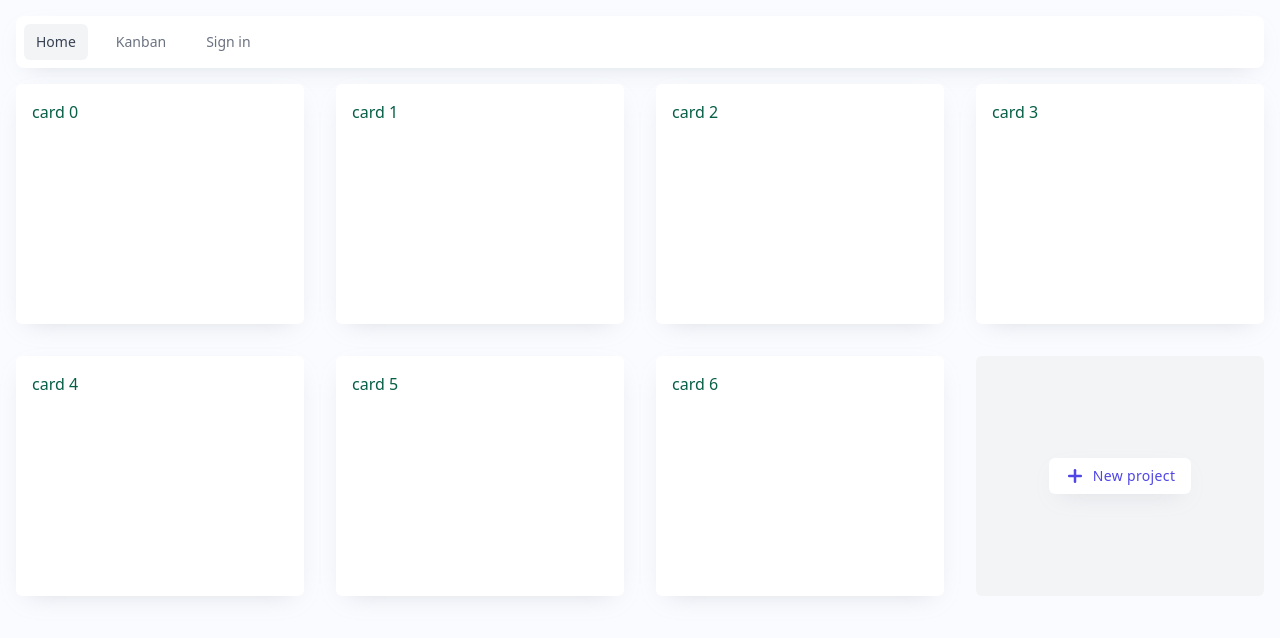
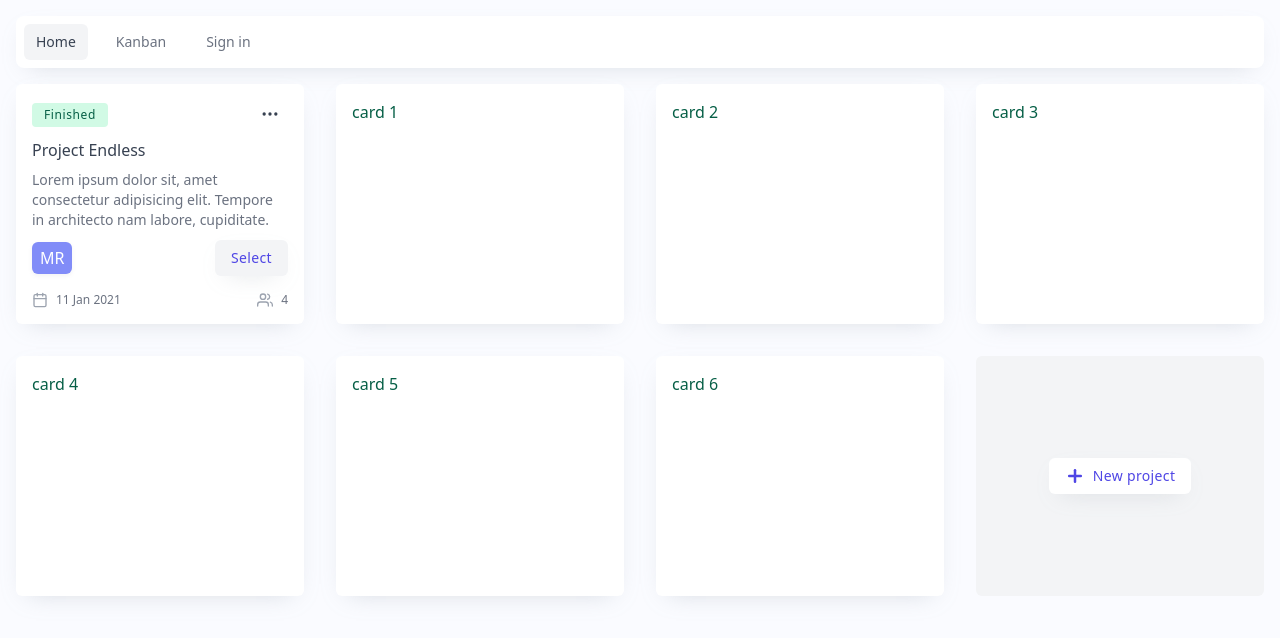
Before and after one commit to stephanrusu/learn-vue-ts, a Vue app: page / in a window 1280 px wide. Shown: the top 638 px of the page. Built offline with nearby package versions, Linux system fonts and the light colour scheme.

Commit message:
Add design for project card

```diff
--- a/src/components/kanban/KanbanTaskOverlay.vue
+++ b/src/components/kanban/KanbanTaskOverlay.vue
@@ -1,17 +1,16 @@
 <template>
-  <div class="fixed inset-0 overflow-hidden">
-    <div class="fixed inset-0 transition-opacity" aria-hidden="true">
+  <section class="fixed inset-0 overflow-hidden flex justify-end">
+    <div class="fixed inset-0 transition-opacity" aria-hidden="true" @click="$router.go(-1)">
       <div class="absolute inset-0 bg-gray-700 opacity-50"></div>
     </div>
-    <section class="absolute inset-0 flex justify-end" aria-labelledby="slide-over-heading">
-      <div class="flex items-center">
+    <div class="flex items-center z-20">
       <router-link :to="{ name: 'kanban' }" class="bg-white rounded-md w-2 h-32"></router-link>
     </div>
-      <div :class="`relative transition-all ease-in duration-300 ${toggleFullScreen ? 'w-p-95' : 'w-p-50'} p-2`">
+    <div :class="`z-20 relative transition-all ease-in duration-300 ${toggleFullScreen ? 'w-p-95' : 'w-p-50'} p-2`">
       <div class="min-h-full flex flex-col bg-white rounded-md">
         <slot name="header"></slot>
         <slot name="main"></slot>
-          <div class="flex flex-row items-center justify-between mt-auto p-4 bg-gray-50">
+        <div class="flex flex-row items-center justify-between mt-auto p-4 rounded-bl-md rounded-br-md">
           <button
             type="button"
             class="flex-0-auto px-2 py-2 bg-indigo-500 hover:bg-indigo-600 items-center justify-center rounded-md ease-in transition-colors shadow-small"
@@ -59,7 +58,6 @@
       </div>
     </div>
   </section>
-  </div>
 </template>
 
 <script>
--- a/src/components/kanban/task/KanbanTaskDisplay.vue
+++ b/src/components/kanban/task/KanbanTaskDisplay.vue
@@ -50,7 +50,7 @@
               {{ column.board.text }}
             </div>
           </div>
-          <div class="relative text-left">
+          <div class="relative">
             <div>
               <button
                 id="options-menu"
@@ -114,7 +114,7 @@
           <template v-for="tab in tabs">
             <div
               :key="tab.key"
-              :class="`z-10 cursor-pointer text-center py-2 px-3 font-medium text-sm ${
+              :class="`z-10 cursor-pointer text-center py-2 px-3 font-medium text-sm rounded ${
                 activeTab === tab.key
                   ? 'text-indigo-600 border-indigo-600 bg-white shadow-small '
                   : 'text-gray-400 hover:text-indigo-600'
--- a/src/components/project/ProjectsPage.vue
+++ b/src/components/project/ProjectsPage.vue
@@ -1,6 +1,134 @@
 <template>
   <div class="text-green-800 grid grid-cols-4 gap-8">
-    <div :key="n" class="bg-white shadow-card rounded-md p-4 h-60">card 0</div>
+    <div class="bg-white shadow-card rounded-md p-4 min-h-60 flex flex-col">
+      <header>
+        <div class="flex items-center justify-between">
+          <div class="rounded px-3 py-1 bg-green-100 text-xs font-medium tracking-wider text-green-800">Finished</div>
+          <div class="relative">
+            <div>
+              <button
+                id="options-menu"
+                type="button"
+                :class="`inline-flex justify-center px-2 py-1 ${
+                  optionsToggle ? 'bg-gray-100' : ''
+                } hover:bg-gray-100 focus:outline-none`"
+                aria-haspopup="true"
+                aria-expanded="true"
+                @click="optionsToggle = !optionsToggle"
+              >
+                <svg
+                  xmlns="http://www.w3.org/2000/svg"
+                  width="24"
+                  height="24"
+                  viewBox="0 0 24 24"
+                  fill="none"
+                  stroke="currentColor"
+                  stroke-width="2"
+                  stroke-linecap="round"
+                  stroke-linejoin="round"
+                  :class="`feather feather-more-horizontal w-5 h-5 stroke-current text-gray-700`"
+                >
+                  <circle cx="12" cy="12" r="1"></circle>
+                  <circle cx="19" cy="12" r="1"></circle>
+                  <circle cx="5" cy="12" r="1"></circle>
+                </svg>
+              </button>
+            </div>
+            <div
+              v-if="optionsToggle"
+              class="origin-top-right absolute right-0 mt-2 w-40 rounded-md shadow-lg bg-white ring-1 ring-black ring-opacity-5"
+            >
+              <div class="p-2" role="menu" aria-orientation="vertical" aria-labelledby="options-menu">
+                <button
+                  class="rounded block w-full px-4 py-2 text-sm text-gray-700 hover:bg-gray-100 hover:text-gray-800 text-left"
+                  role="menuitem"
+                  @click="optionsToggle = !optionsToggle"
+                >
+                  Manage people
+                </button>
+                <button
+                  class="rounded block w-full px-4 py-2 text-sm text-gray-700 hover:bg-gray-100 hover:text-gray-800 text-left"
+                  role="menuitem"
+                  @click="optionsToggle = !optionsToggle"
+                >
+                  Edit project
+                </button>
+                <button
+                  class="rounded block w-full px-4 py-2 text-sm text-red-700 hover:bg-gray-100 hover:text-red-800 text-left"
+                  role="menuitem"
+                  @click="optionsToggle = !optionsToggle"
+                >
+                  Remove project
+                </button>
+              </div>
+            </div>
+          </div>
+        </div>
+        <div class="text-md font-medium my-2 text-gray-700">Project Endless</div>
+      </header>
+      <main>
+        <div class="text-sm text-gray-500">
+          Lorem ipsum dolor sit, amet consectetur adipisicing elit. Tempore in architecto nam labore, cupiditate.
+        </div>
+      </main>
+      <footer class="flex flex-col justify-between mt-auto">
+        <div class="flex flex-row items-center justify-between my-2">
+          <div
+            class="bg-indigo-400 flex items-center justify-center rounded-md shadow-small px-2 py-1 text-md text-white font-medium"
+          >
+            MR
+          </div>
+          <button
+            type="button"
+            class="text-indigo-600 hover:text-white px-4 py-2 rounded-md text-sm font-medium tracking-wide shadow-card bg-gray-100 hover:bg-indigo-500 ease-in transition-colors flex items-center"
+          >
+            Select
+          </button>
+        </div>
+        <div class="flex flex-row items-center justify-between mt-2">
+          <div class="flex flex-row items-center">
+            <svg
+              xmlns="http://www.w3.org/2000/svg"
+              width="24"
+              height="24"
+              viewBox="0 0 24 24"
+              fill="none"
+              stroke="currentColor"
+              stroke-width="2"
+              stroke-linecap="round"
+              stroke-linejoin="round"
+              class="feather feather-calendar w-4 h-4 stroke-current text-gray-400"
+            >
+              <rect x="3" y="4" width="18" height="18" rx="2" ry="2"></rect>
+              <line x1="16" y1="2" x2="16" y2="6"></line>
+              <line x1="8" y1="2" x2="8" y2="6"></line>
+              <line x1="3" y1="10" x2="21" y2="10"></line>
+            </svg>
+            <div class="ml-2 text-xs text-gray-500 font-medium">{{ new Date() | taskDate }}</div>
+          </div>
+          <div class="flex flex-row items-center">
+            <svg
+              xmlns="http://www.w3.org/2000/svg"
+              width="24"
+              height="24"
+              viewBox="0 0 24 24"
+              fill="none"
+              stroke="currentColor"
+              stroke-width="2"
+              stroke-linecap="round"
+              stroke-linejoin="round"
+              class="feather feather-users w-4 h-4 stroke-current text-gray-400"
+            >
+              <path d="M17 21v-2a4 4 0 0 0-4-4H5a4 4 0 0 0-4 4v2"></path>
+              <circle cx="9" cy="7" r="4"></circle>
+              <path d="M23 21v-2a4 4 0 0 0-3-3.87"></path>
+              <path d="M16 3.13a4 4 0 0 1 0 7.75"></path>
+            </svg>
+            <div class="ml-2 text-xs text-gray-500 font-medium">4</div>
+          </div>
+        </div>
+      </footer>
+    </div>
     <template v-for="n in 6">
       <div :key="n" class="bg-white shadow-card rounded-md p-4 h-60">card {{ n }}</div>
     </template>
@@ -33,5 +161,10 @@
 <script>
 export default {
   name: "ProjectsPage",
+  data() {
+    return {
+      optionsToggle: false,
+    };
+  },
 };
 </script>
```
Lines whose indentation alone changed are shown as unchanged.
